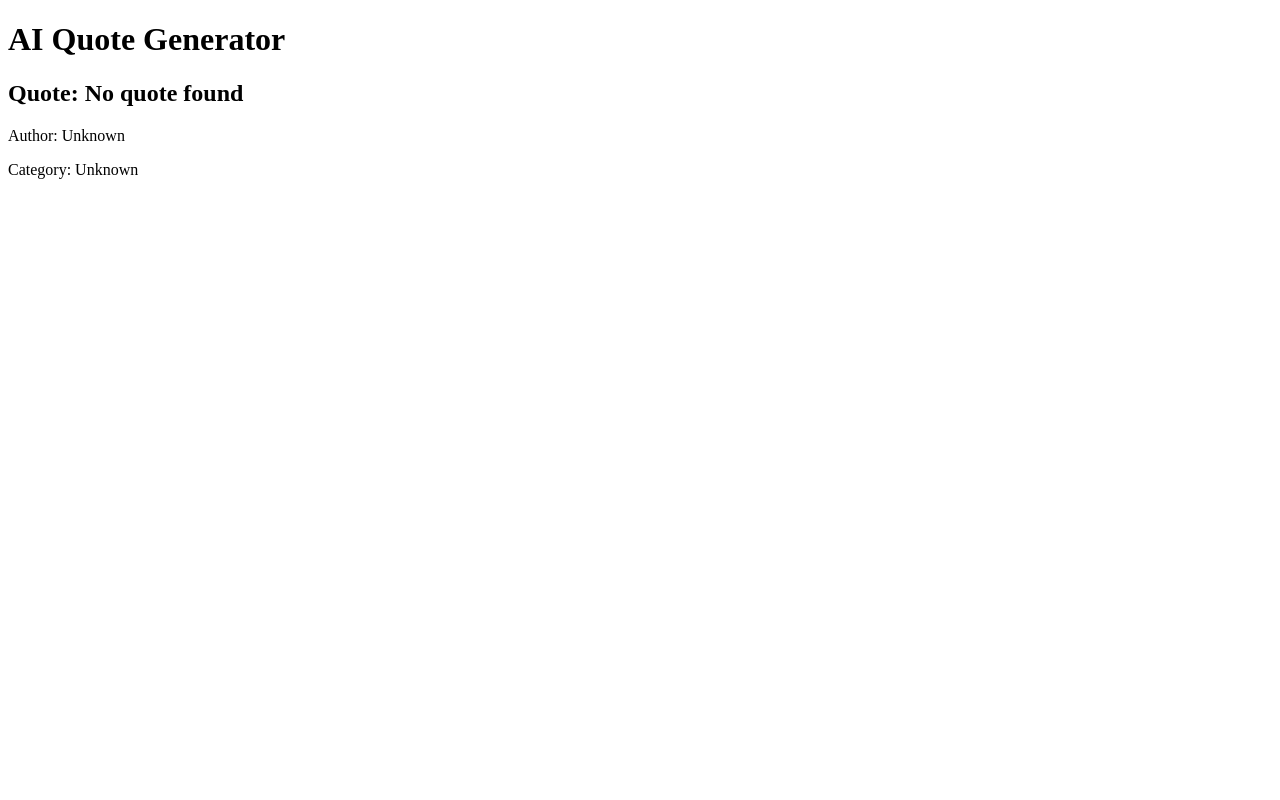
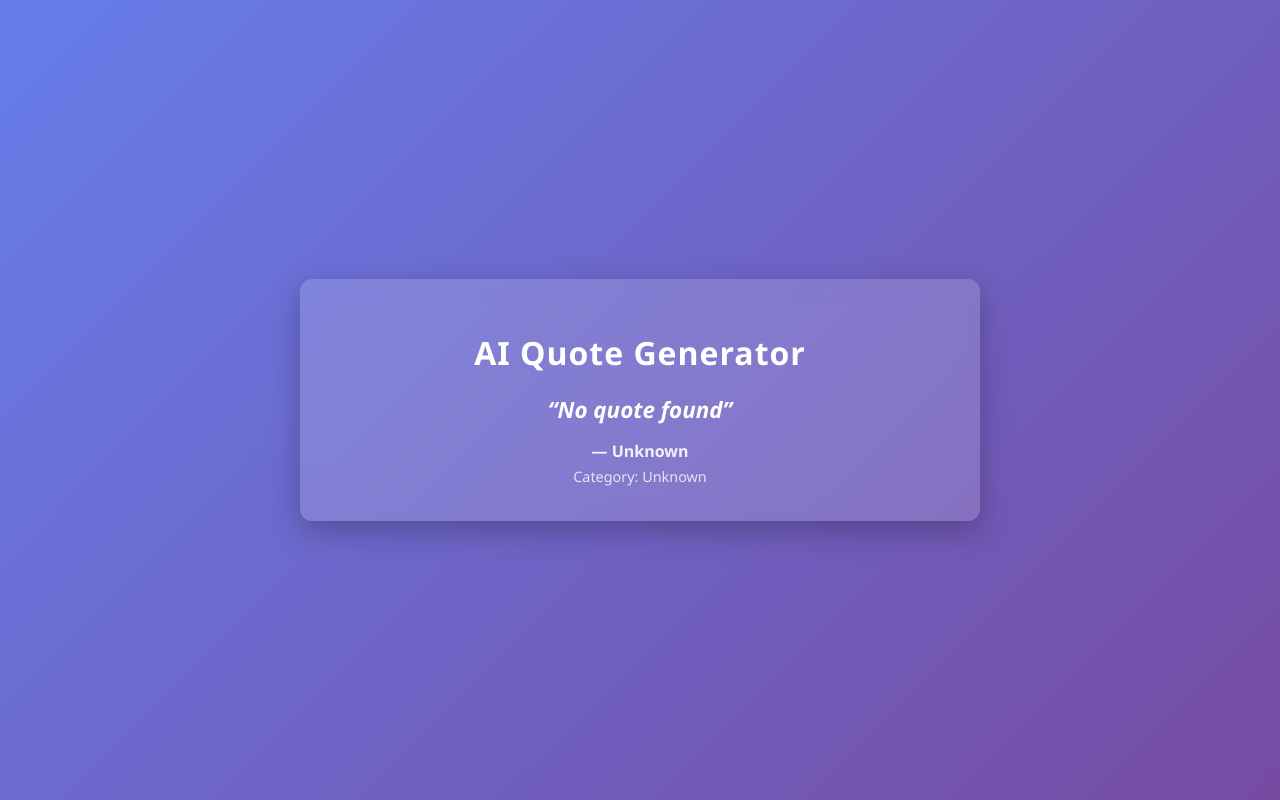
Before and after one commit to KATLAKUNTARAHUL/ai-quote-generator, a Flask app: page / in a window 1280 px wide. Run offline with Flask 3, Linux system fonts and the light colour scheme; data that the repository does not hold is empty.

Commit message:
Updated CSS

```diff
--- a/templates/ai_quote.html
+++ b/templates/ai_quote.html
@@ -5,13 +5,67 @@
     <meta charset="UTF-8">
     <meta name="viewport" content="width=device-width, initial-scale=1.0">
     <title>AI Quote Generator</title>
+
+    <style>
+        body {
+            margin: 0;
+            padding: 0;
+            font-family: "Segoe UI", Tahoma, Geneva, Verdana, sans-serif;
+            background: linear-gradient(135deg, #667eea, #764ba2);
+            min-height: 100vh;
+            display: flex;
+            justify-content: center;
+            align-items: center;
+            color: #ffffff;
+        }
+
+        .container {
+            background: rgba(255, 255, 255, 0.15);
+            padding: 30px 40px;
+            border-radius: 12px;
+            max-width: 600px;
+            width: 90%;
+            box-shadow: 0 10px 30px rgba(0, 0, 0, 0.25);
+            backdrop-filter: blur(10px);
+            text-align: center;
+        }
+
+        h1 {
+            margin-bottom: 20px;
+            font-size: 2rem;
+            letter-spacing: 1px;
+        }
+
+        h2 {
+            font-size: 1.4rem;
+            font-style: italic;
+            margin-bottom: 15px;
+        }
+
+        p {
+            margin: 5px 0;
+            font-size: 1rem;
+            opacity: 0.9;
+        }
+
+        .author {
+            font-weight: bold;
+        }
+
+        .category {
+            font-size: 0.9rem;
+            opacity: 0.8;
+        }
+    </style>
 </head>
 
 <body>
-    <h1>AI Quote Generator</h1>
-    <h2>Quote: {{ quote1 }}</h2>
-    <p>Author: {{ author1 }}</p>
-    <p>Category: {{ category1 }}</p>
+    <div class="container">
+        <h1>AI Quote Generator</h1>
+        <h2>“{{ quote1 }}”</h2>
+        <p class="author">— {{ author1 }}</p>
+        <p class="category">Category: {{ category1 }}</p>
+    </div>
 </body>
 
 </html>
```
